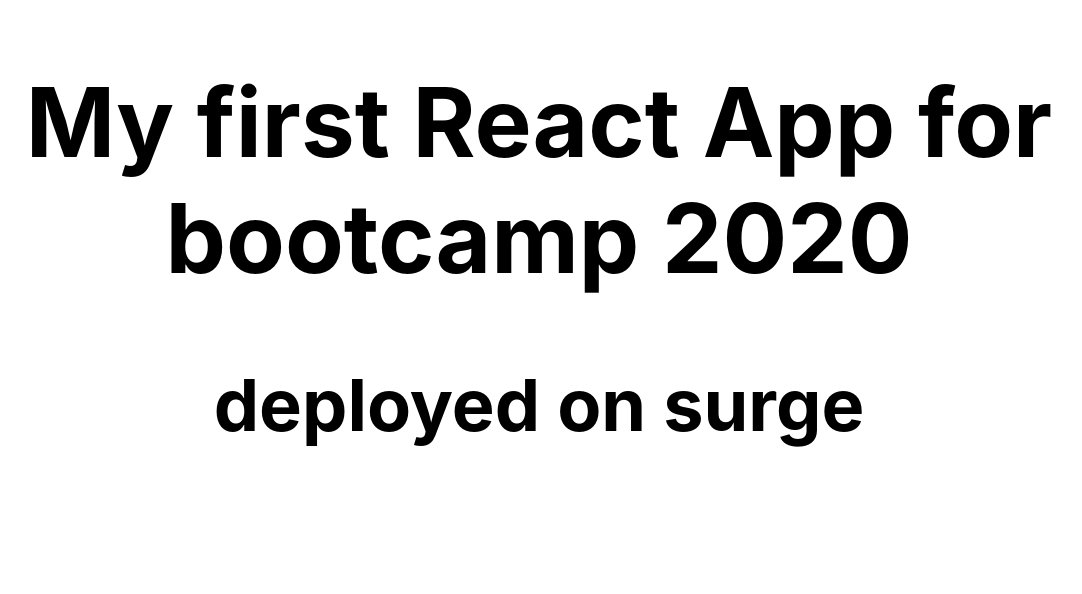
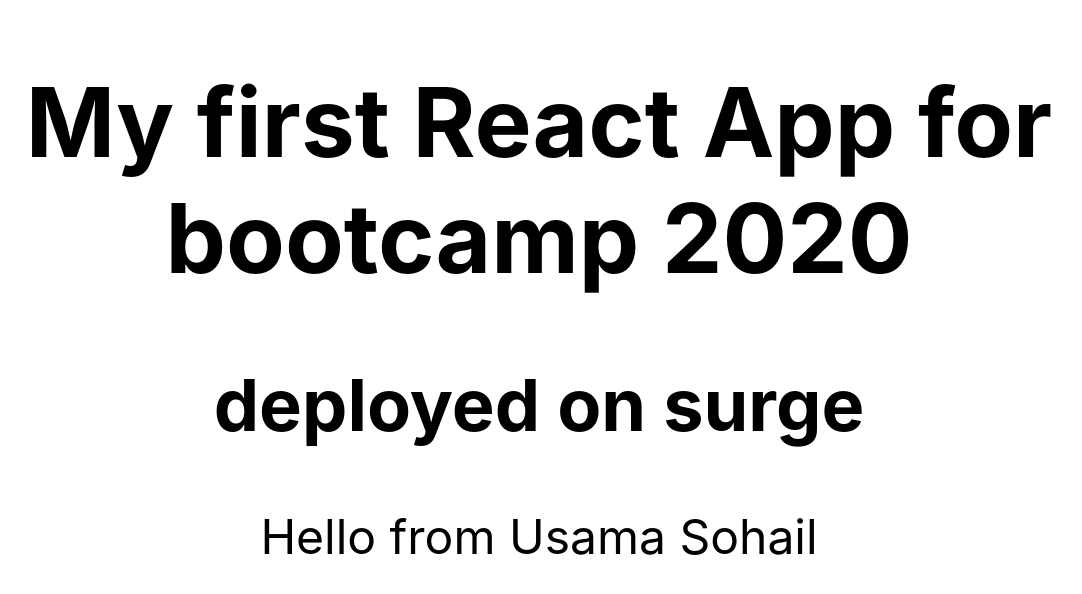
Before and after one commit to UsamaSohail94/Basic-react-app-assignment-2, a React (Create React App) app: page / in a window 1280 px wide. Shown: the top 594 px of the page, without its empty margins (101-1183 px from the left). Built offline with nearby package versions, Linux system fonts and the light colour scheme.

Commit message:
updated app.js

```diff
--- a/src/App.js
+++ b/src/App.js
@@ -7,6 +7,7 @@
     <div className="App">
      <h1>My first React App for bootcamp 2020</h1>
      <h2>deployed on surge</h2>
+     <p>Hello from Usama Sohail</p>
     </div>
   );
 }
```
